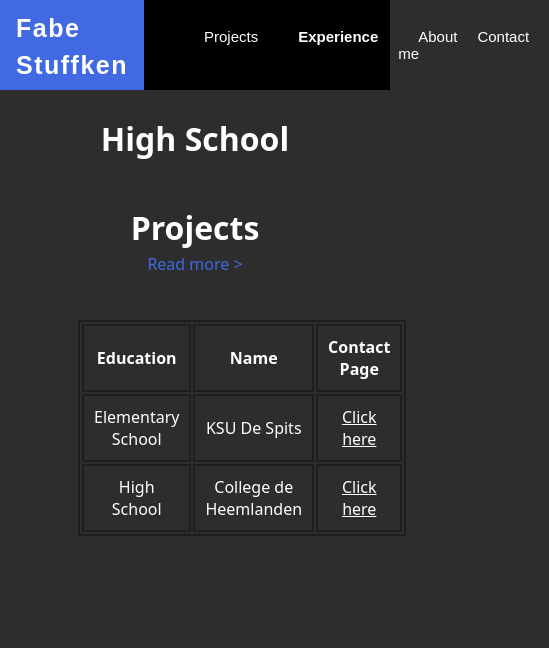
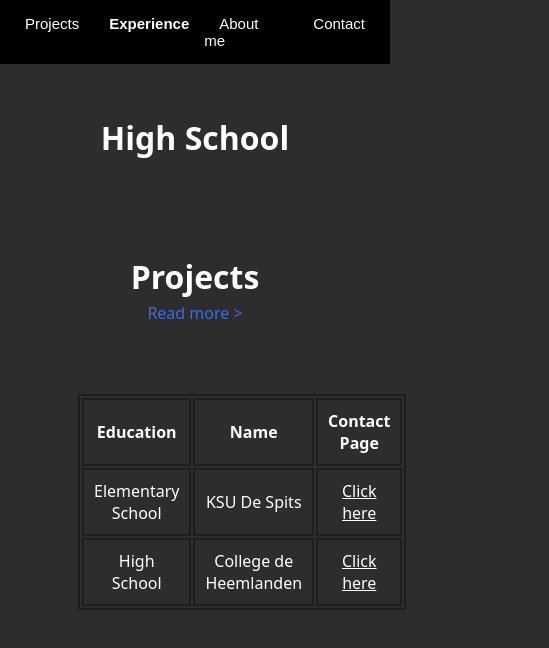
Before and after one commit to Agent-Kwabbel/Personal-Site, a plain HTML site: page experience.html in a window 390 px wide. Shown: the whole page, 549 px wide, since content can reach past the window. Drawn offline with Linux system fonts and the light colour scheme.

Commit message:
Better responsiveness

```diff
--- a/styles.css
+++ b/styles.css
@@ -61,6 +61,10 @@ body {
     font-weight: 600;
 }
 
+.home {
+    display: none;
+}
+
 
 /* Hero */
 .hero {
@@ -94,6 +98,10 @@ body {
         height: unset;
     }
 
+    .sub-hero-div h1, a {
+        text-align: center;
+    }
+
     .sub-hero-div p {
         display: none;
     }
@@ -105,7 +113,7 @@ body {
     }
 
     .sub-hero {
-        height: 100px !important;
+        height: 150px !important;
         display: flex;
         align-items: center !important;
         flex-direction: column;
@@ -118,6 +126,28 @@ body {
     .sub-hero-div {
         padding-left: 0px !important;
         padding-right: 0px !important;
+    }
+
+    .logo {
+        display: none !important;
+    }
+
+    .topnav {
+        margin-right: 10px;
+        display: flex;
+        justify-content: space-between;
+        padding-left: 10px;
+        flex-direction: row;
+        width: 100%;
+    }
+
+    .home {
+        display: block;
+    }
+
+    .nav-link {
+        margin-left: 15px;
+        margin-right: 15px;
     }
 }
 
@@ -186,7 +216,7 @@ body {
 }
 
 .review h2 {
-    color: gold;
+    color: gold !important;
     line-height: 1.5;
     display: inline-block;
     vertical-align: middle;
```
